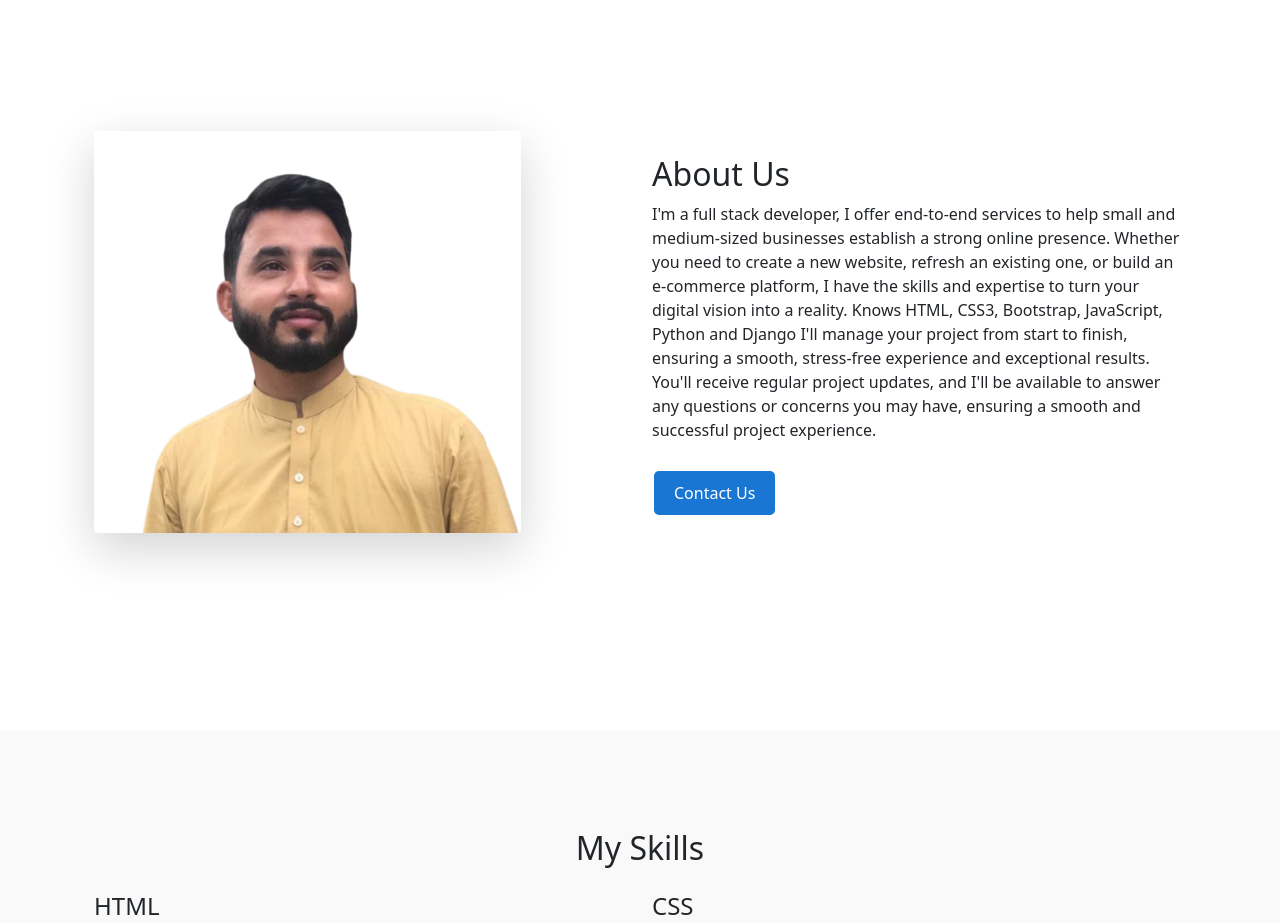
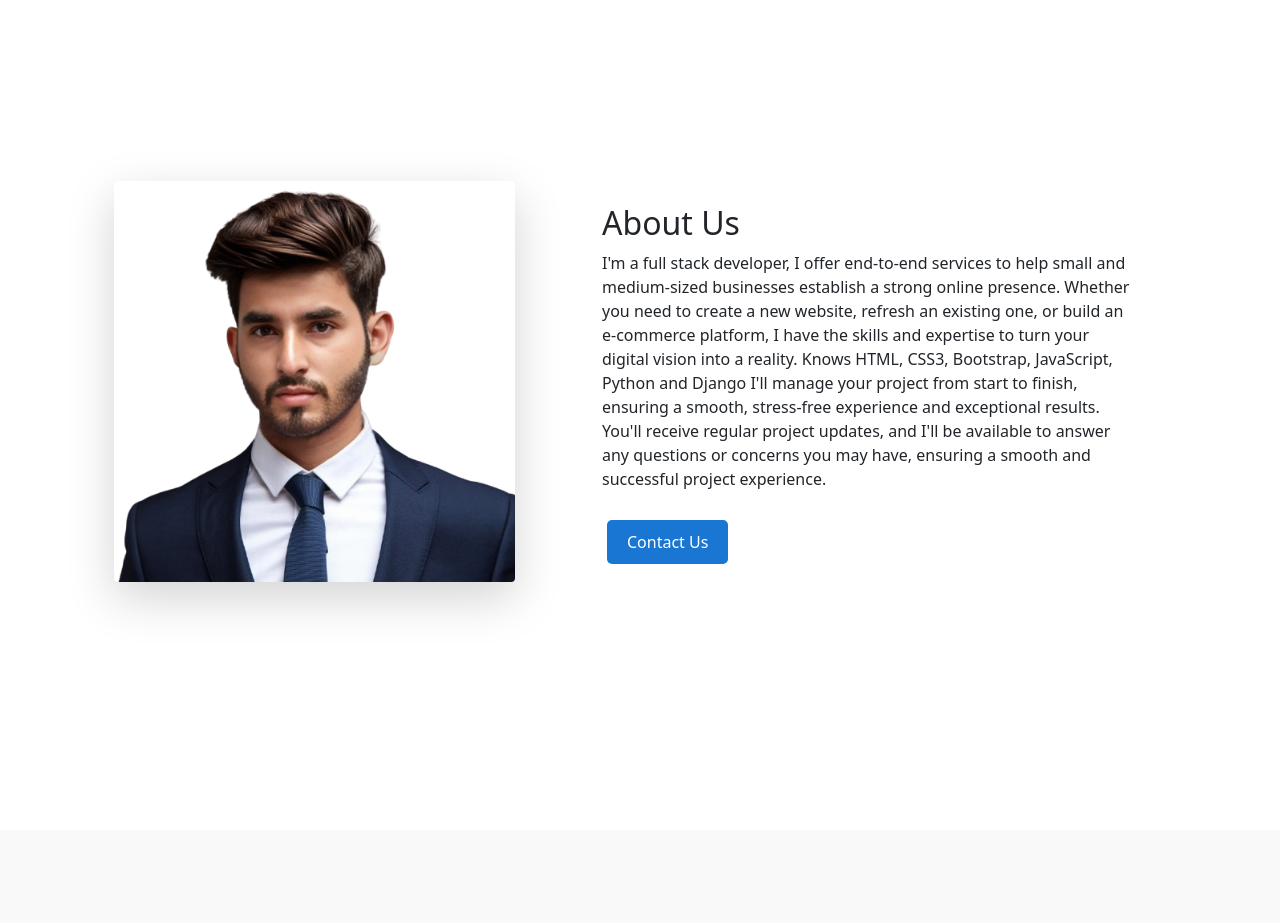
Before and after one commit to zaheerabbasdev/Portfolio-Website, a React (Vite) app: page / in a window 1280 px wide. Shown: the part 840-1763 px from the top of the page. Built offline with nearby package versions, Linux system fonts and the light colour scheme.

Commit message:
Add aos animation

```diff
--- a/src/Components/About.css
+++ b/src/Components/About.css
@@ -2,8 +2,10 @@
 
 .about-image img {
   transition: transform 0.3s ease-in-out;
-  width: 80%;
-  margin-top: 50px;
+  width: 75%;
+  margin-top: 100px;
+  position: relative;
+  right: 80px;
 }
 
 .about-image img:hover {
@@ -12,10 +14,14 @@
 
 .paragraph {
   margin-top: -100px;
+  position: relative;
+  right: 50px;
 }
 
 .about-content h2{
   transform: translateY(-85px);
+  position: relative;
+  right: 50px;
 }
 
 .about-section .btn {
@@ -25,7 +31,7 @@
   transition: transform 0.5s;
   position: relative;
   top: 0;
-  right: 8px;
+  right: 55px;
 }
 
 .about-section .btn:hover {
--- a/src/Components/About.jsx
+++ b/src/Components/About.jsx
@@ -1,5 +1,5 @@
 import React, { useEffect } from "react";
-import abbas from "../assets/images/about-1.png";
+import abbas from "../assets/images/abbas1.png";
 import "./About.css";
 import AOS from "aos";
 import "aos/dist/aos.css"; // Import AOS styles
--- a/src/Components/Navbar.css
+++ b/src/Components/Navbar.css
@@ -118,10 +118,12 @@ nav {
 
 
 .img-fluid {
-  max-width: 100%;
+  max-width: 75%;
   height: auto;
   border-radius: 10px; /* Optional: rounded corners for the image */
-  margin-bottom: 150px;
+  margin-bottom: 200px;
+  margin-top: 100px;
+  margin-left: 100px;
 }
 
 .typewriter-container {
--- a/src/Components/Navbar.jsx
+++ b/src/Components/Navbar.jsx
@@ -1,7 +1,7 @@
 import React, { useState, useEffect } from "react";
 import "./Navbar.css";
 import Typewriter from "typewriter-effect";
-import abbas from "../assets/images/abbas-2.png";
+import abbas from "../assets/images/abbas1.png";
 import AOS from "aos";
 import "aos/dist/aos.css";
 
```
Also changed, not shown: src/assets/images/abbas1.png (added), src/assets/images/sssabbas-1.png (renamed from src/assets/images/abbas-1.png).
